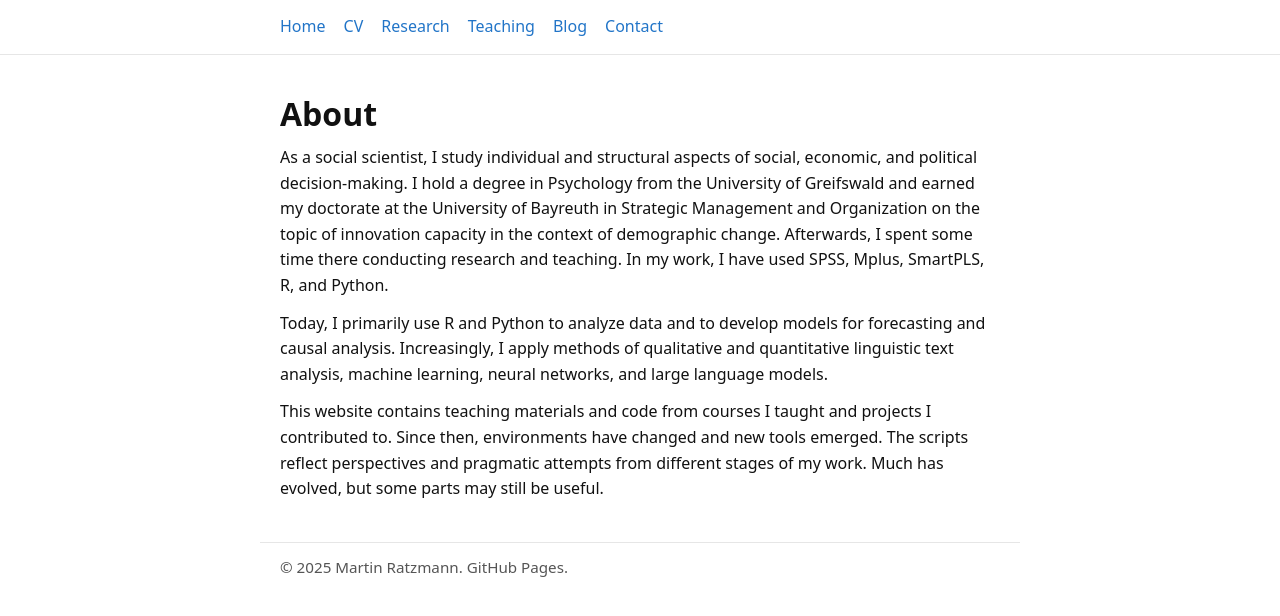
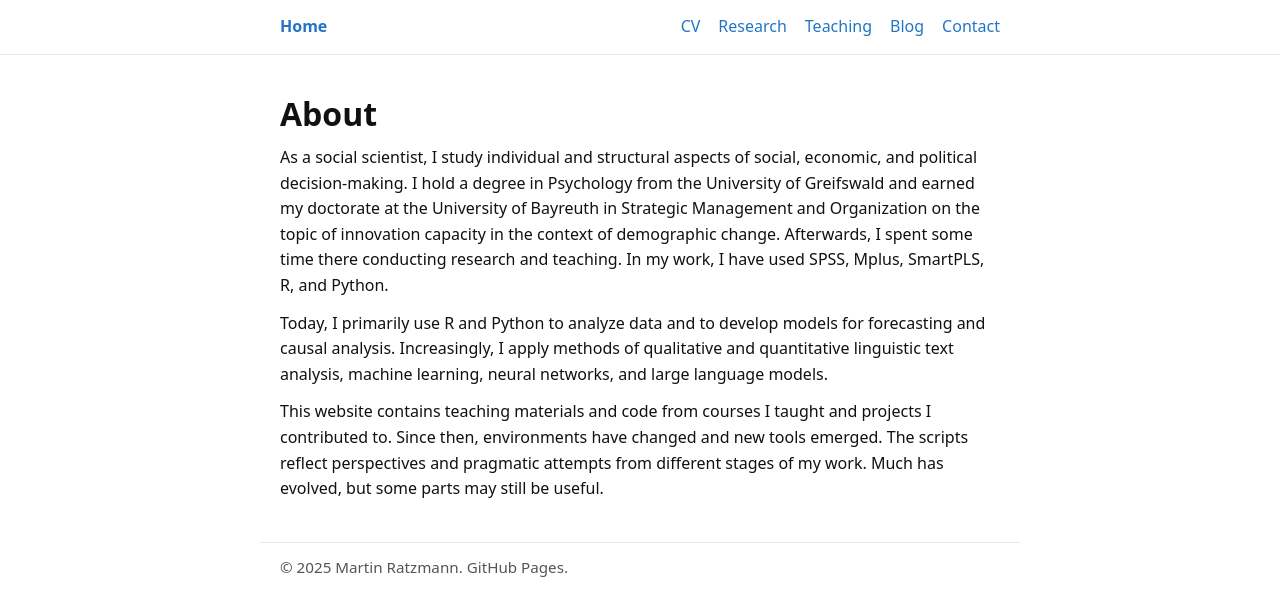
Before and after one commit to martinratzmann/martinratzmann.github.io, a plain HTML site: page index.html in a window 1280 px wide. Drawn offline with Linux system fonts and the light colour scheme.

Commit message:
Update website

```diff
--- a/index.html
+++ b/index.html
@@ -10,7 +10,7 @@
 <body>
   <header>
     <nav class="nav">
-      <a href="index.html">Home</a>
+      <a class="brand" href="index.html">Home</a>
       <a href="cv.html">CV</a>
       <a href="research.html">Research</a>
       <a href="teaching.html">Teaching</a>
```
Also changed, not shown: contact.html (+1 -1 lines).
